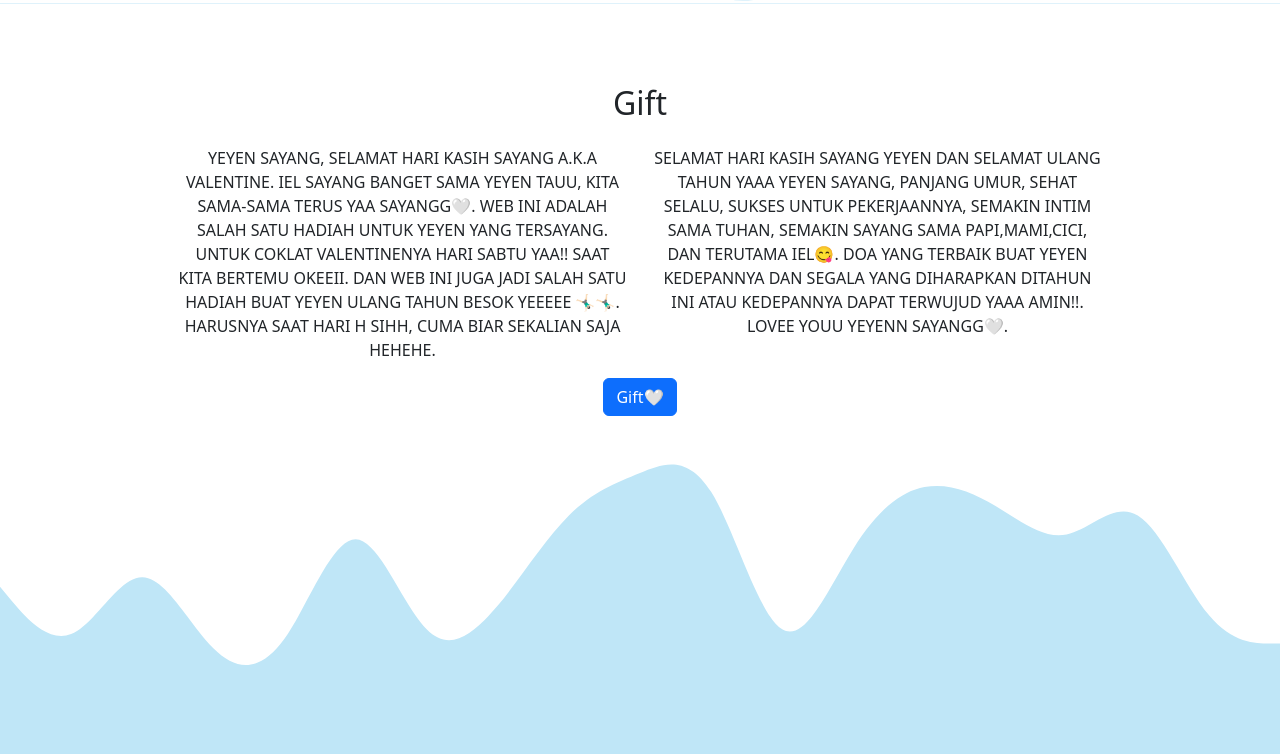
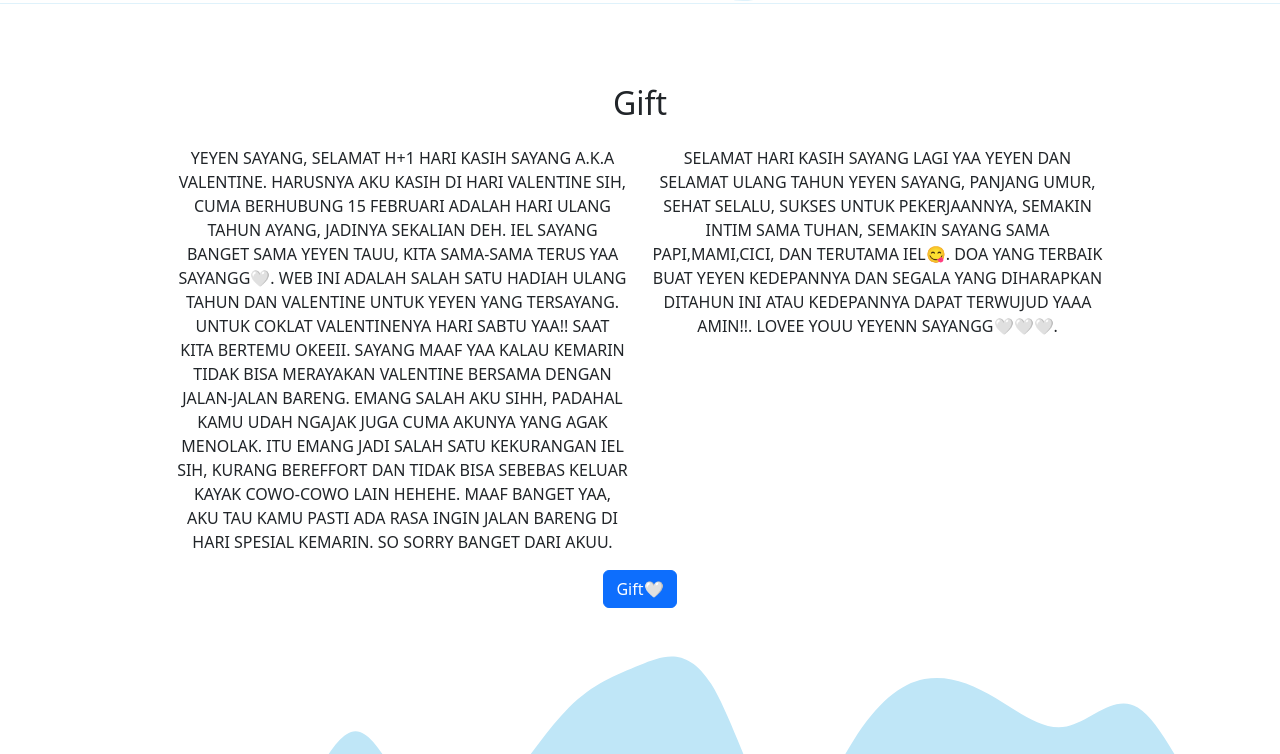
Before and after one commit to gabrieloctam/valentine-web, a plain HTML site: page index.html in a window 1280 px wide. Shown: the part 655-1409 px from the top of the page. Drawn offline with nearby package versions, Linux system fonts and the light colour scheme.

Commit message:
third commit

```diff
--- a/index.html
+++ b/index.html
@@ -56,14 +56,14 @@
         <div class="row justify-content-center fs-6 text-center">
           <div class="col-md-5" data-aos="fade-right" data-aos-duration="1000">
             <p>
-              YEYEN SAYANG, SELAMAT HARI KASIH SAYANG A.K.A VALENTINE. IEL SAYANG BANGET SAMA YEYEN TAUU, KITA SAMA-SAMA TERUS YAA SAYANGG🤍. WEB INI ADALAH SALAH SATU HADIAH UNTUK YEYEN YANG TERSAYANG. UNTUK COKLAT VALENTINENYA HARI SABTU
-              YAA!! SAAT KITA BERTEMU OKEEII. DAN WEB INI JUGA JADI SALAH SATU HADIAH BUAT YEYEN ULANG TAHUN BESOK YEEEEE 🤸🏻‍♂️🤸🏻‍♂️. HARUSNYA SAAT HARI H SIHH, CUMA BIAR SEKALIAN SAJA HEHEHE.
+              YEYEN SAYANG, SELAMAT H+1 HARI KASIH SAYANG A.K.A VALENTINE. HARUSNYA AKU KASIH DI HARI VALENTINE SIH, CUMA BERHUBUNG 15 FEBRUARI ADALAH HARI ULANG TAHUN AYANG, JADINYA SEKALIAN DEH. IEL SAYANG BANGET SAMA YEYEN TAUU, KITA SAMA-SAMA TERUS YAA SAYANGG🤍. WEB INI ADALAH SALAH SATU HADIAH ULANG TAHUN DAN VALENTINE UNTUK YEYEN YANG TERSAYANG. UNTUK COKLAT VALENTINENYA HARI SABTU
+              YAA!! SAAT KITA BERTEMU OKEEII. SAYANG MAAF YAA KALAU KEMARIN TIDAK BISA MERAYAKAN VALENTINE BERSAMA DENGAN JALAN-JALAN BARENG. EMANG SALAH AKU SIHH, PADAHAL KAMU UDAH NGAJAK JUGA CUMA AKUNYA YANG AGAK MENOLAK. ITU EMANG JADI SALAH SATU KEKURANGAN IEL SIH, KURANG BEREFFORT DAN TIDAK BISA SEBEBAS KELUAR KAYAK COWO-COWO LAIN HEHEHE. MAAF BANGET YAA, AKU TAU KAMU PASTI ADA RASA INGIN JALAN BARENG DI HARI SPESIAL KEMARIN. SO SORRY BANGET DARI AKUU.
             </p>
           </div>
           <div class="col-md-5" data-aos="fade-left" data-aos-duration="1000" data-aos-delay="200">
             <p>
-              SELAMAT HARI KASIH SAYANG YEYEN DAN SELAMAT ULANG TAHUN YAAA YEYEN SAYANG, PANJANG UMUR, SEHAT SELALU, SUKSES UNTUK PEKERJAANNYA, SEMAKIN INTIM SAMA TUHAN, SEMAKIN SAYANG SAMA PAPI,MAMI,CICI, DAN TERUTAMA IEL😋. DOA YANG
-              TERBAIK BUAT YEYEN KEDEPANNYA DAN SEGALA YANG DIHARAPKAN DITAHUN INI ATAU KEDEPANNYA DAPAT TERWUJUD YAAA AMIN!!. LOVEE YOUU YEYENN SAYANGG🤍.
+              SELAMAT HARI KASIH SAYANG LAGI YAA YEYEN DAN SELAMAT ULANG TAHUN YEYEN SAYANG, PANJANG UMUR, SEHAT SELALU, SUKSES UNTUK PEKERJAANNYA, SEMAKIN INTIM SAMA TUHAN, SEMAKIN SAYANG SAMA PAPI,MAMI,CICI, DAN TERUTAMA IEL😋. DOA YANG
+              TERBAIK BUAT YEYEN KEDEPANNYA DAN SEGALA YANG DIHARAPKAN DITAHUN INI ATAU KEDEPANNYA DAPAT TERWUJUD YAAA AMIN!!. LOVEE YOUU YEYENN SAYANGG🤍🤍🤍.
             </p>
           </div>
           <div>
```
